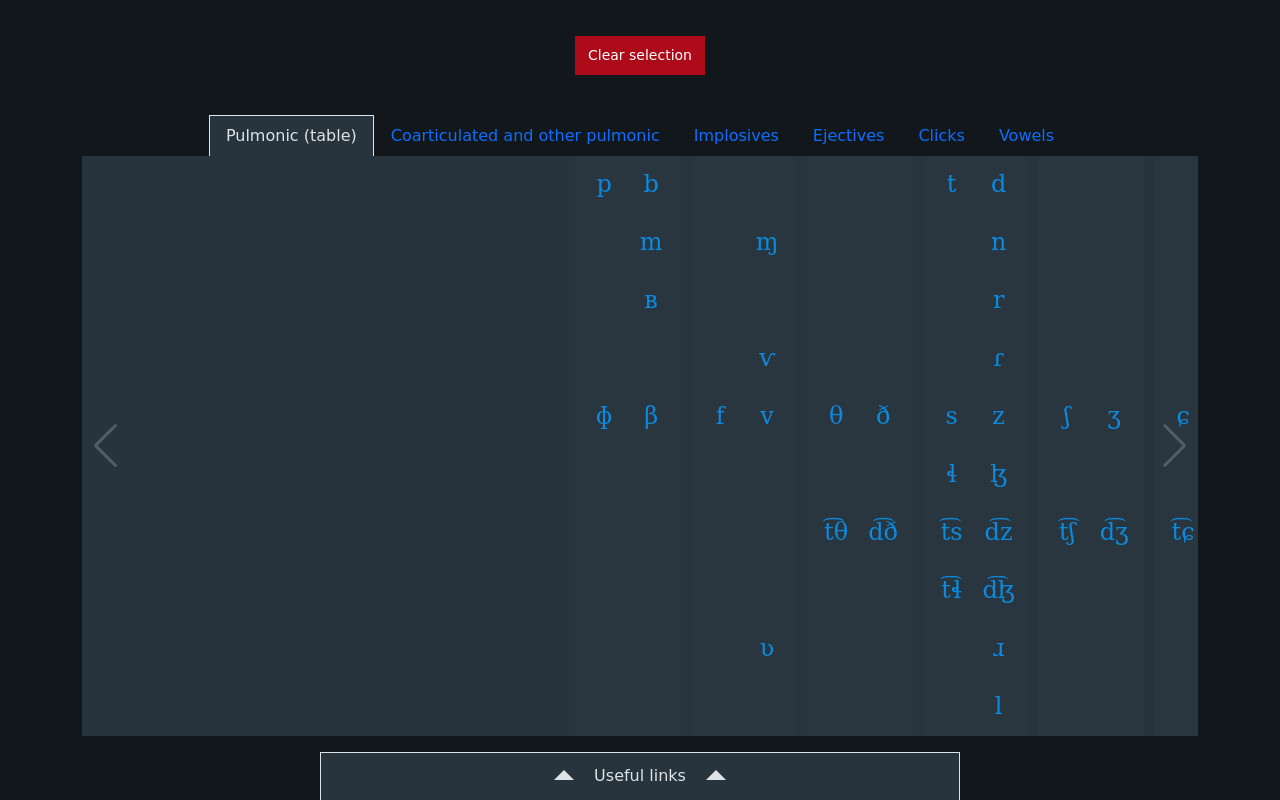
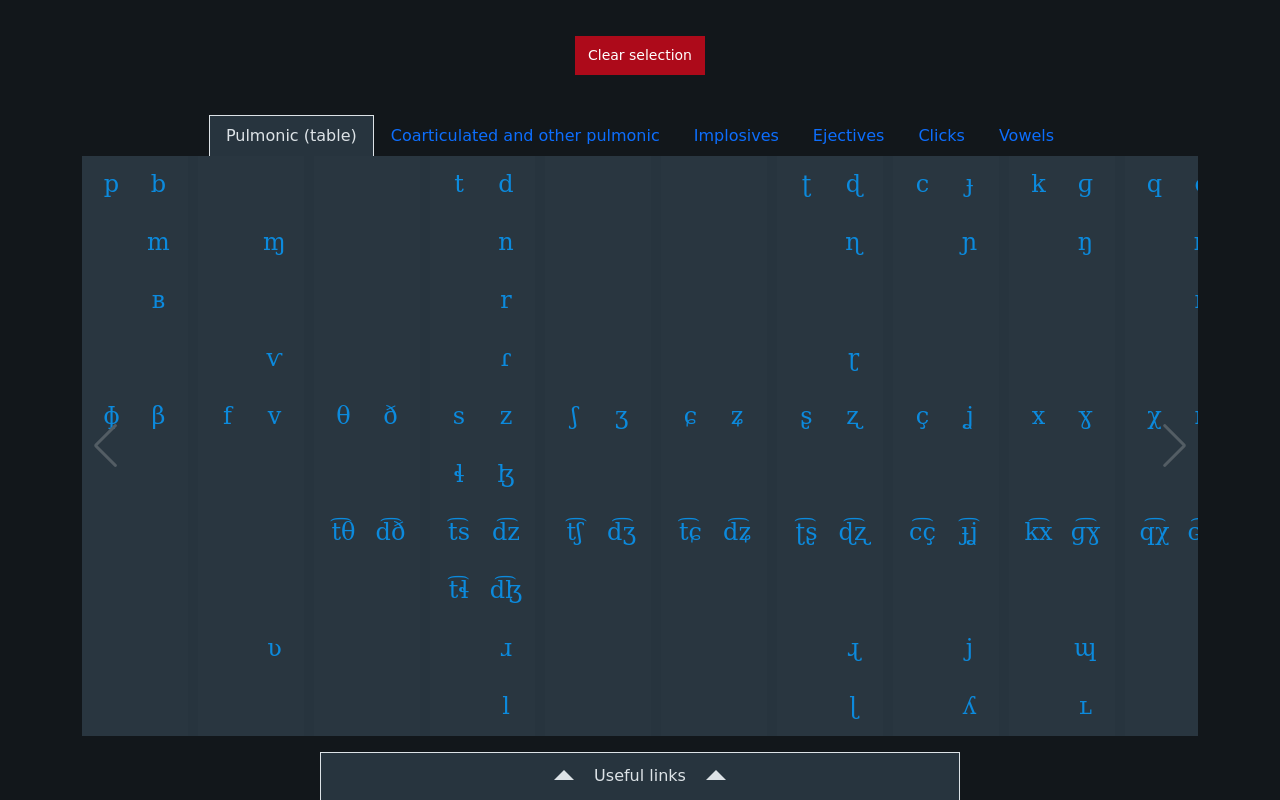
Before and after one commit to s-jevtic/fonolearn, an Angular app: page /main-menu in a window 1280 px wide. Shown: the part 375-1175 px from the top of the page. Built offline with nearby package versions, Linux system fonts and the light colour scheme.

Commit message:
improve sound picker swiper

```diff
--- a/src/app/main-menu/main-menu.component.css
+++ b/src/app/main-menu/main-menu.component.css
@@ -67,7 +67,7 @@ tr {
 }
 
 #sound-picker .tab-pane {
-    width: 100%;
+    max-width: 100%;
 }
 
 #sound-picker .tab-pane.show {
--- a/src/app/main-menu/main-menu.component.ts
+++ b/src/app/main-menu/main-menu.component.ts
@@ -12,10 +12,10 @@ import { VowelRoundedness } from '../phones/roundedness';
 import { PhoneDataService } from '../phone-data.service';
 import { premadeSets } from '../phones/premade-sets';
 import { SwiperComponent } from "swiper/angular";
-import SwiperCore, { Pagination, Navigation, SwiperOptions } from "swiper";
+import SwiperCore, { Navigation, SwiperOptions } from "swiper";
 import { sliceMatrix } from '../../utils';
 
-SwiperCore.use([Pagination, Navigation]);
+SwiperCore.use([Navigation]);
 
 @Component({
   selector: 'app-main-menu',
@@ -262,9 +262,9 @@ export class MainMenuComponent implements OnInit {
   noneSelectedAlert: boolean;
 
 	swiperConfig: SwiperOptions = {
-		//pagination: {clickable: true},
     navigation: true,
-    scrollbar: false,
+    slidesPerView: 2,
+    slidesPerGroup: 1,
     spaceBetween: 10,
     breakpoints: {
       640: {
@@ -275,11 +275,15 @@ export class MainMenuComponent implements OnInit {
       },
       1024: {
         slidesPerView: 8,
+        centeredSlides: false,
       },
+      1400: {
+        slidesPerView: 12,
+        centeredSlides: false,
+      }
     },
     centeredSlides: true,
     cssMode: true,
     rewind: true,
-    resistance: false,
 	};
 }
```
